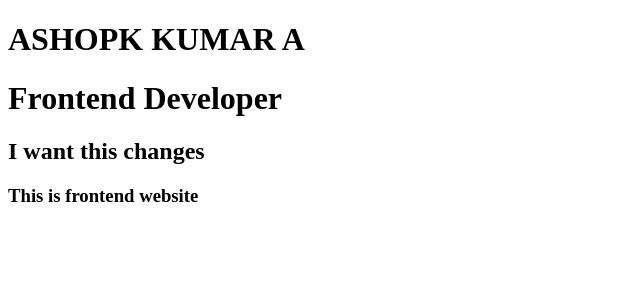
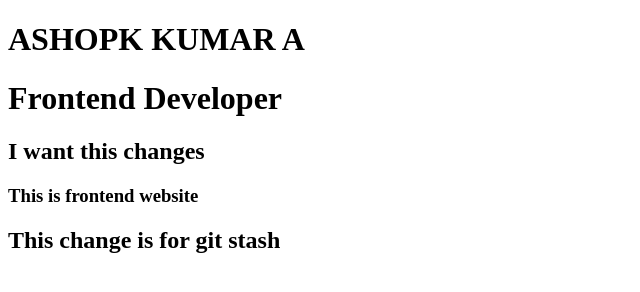
Before and after one commit to ashok-4005/learn-github, a plain HTML site: page index.html in a window 1280 px wide. Shown: the whole page, without its empty margins (0-640 px from the left). Drawn offline with Linux system fonts and the light colour scheme.

Commit message:
finally after stashing and restoring

```diff
--- a/index.html
+++ b/index.html
@@ -10,5 +10,6 @@
     <h1>Frontend Developer</h1>
     <h2>I want this changes</h2>
     <h3>This is frontend website</h3>
+    <h2>This change is for git stash</h2>
 </body>
 </html>
```
